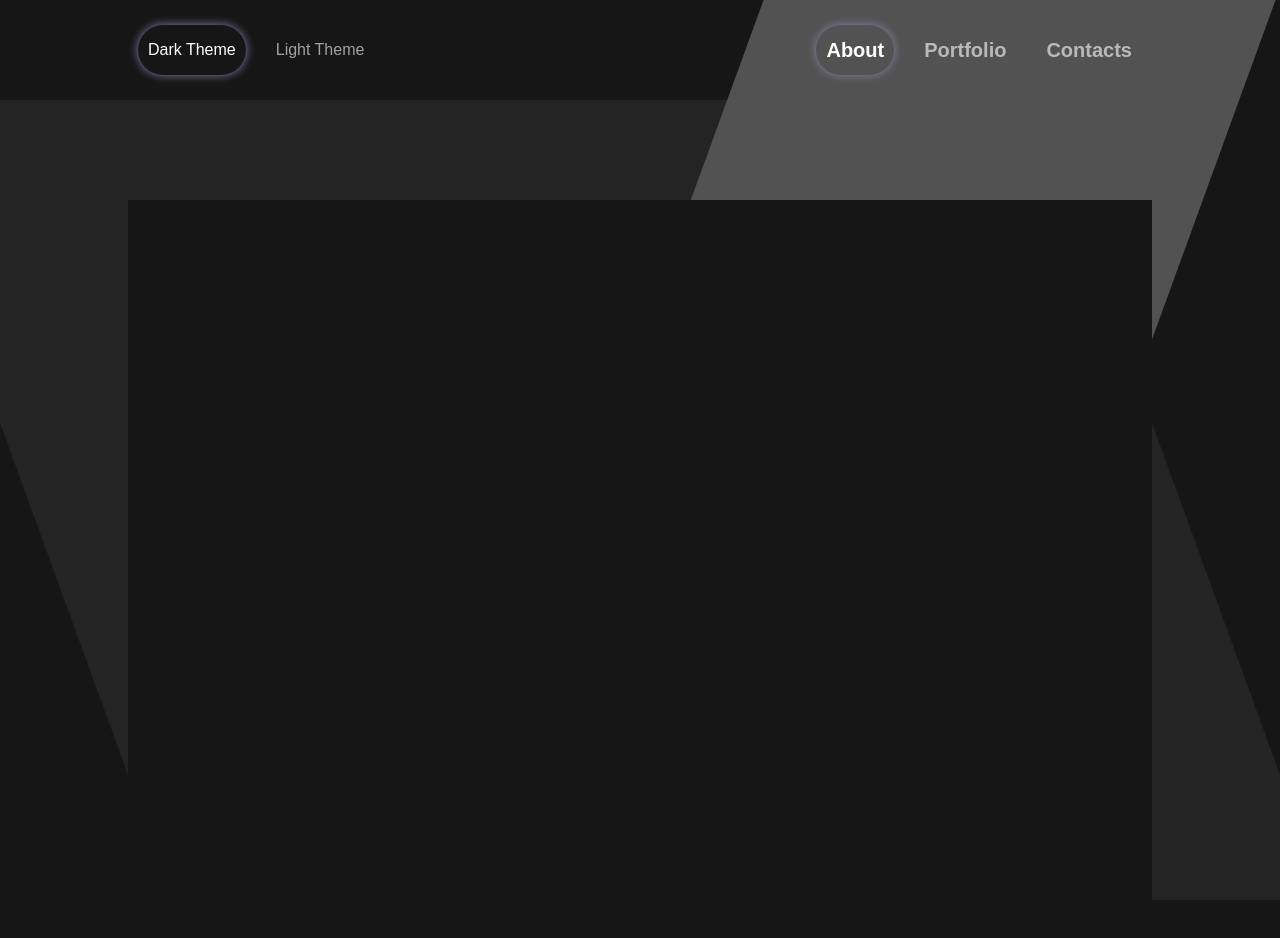
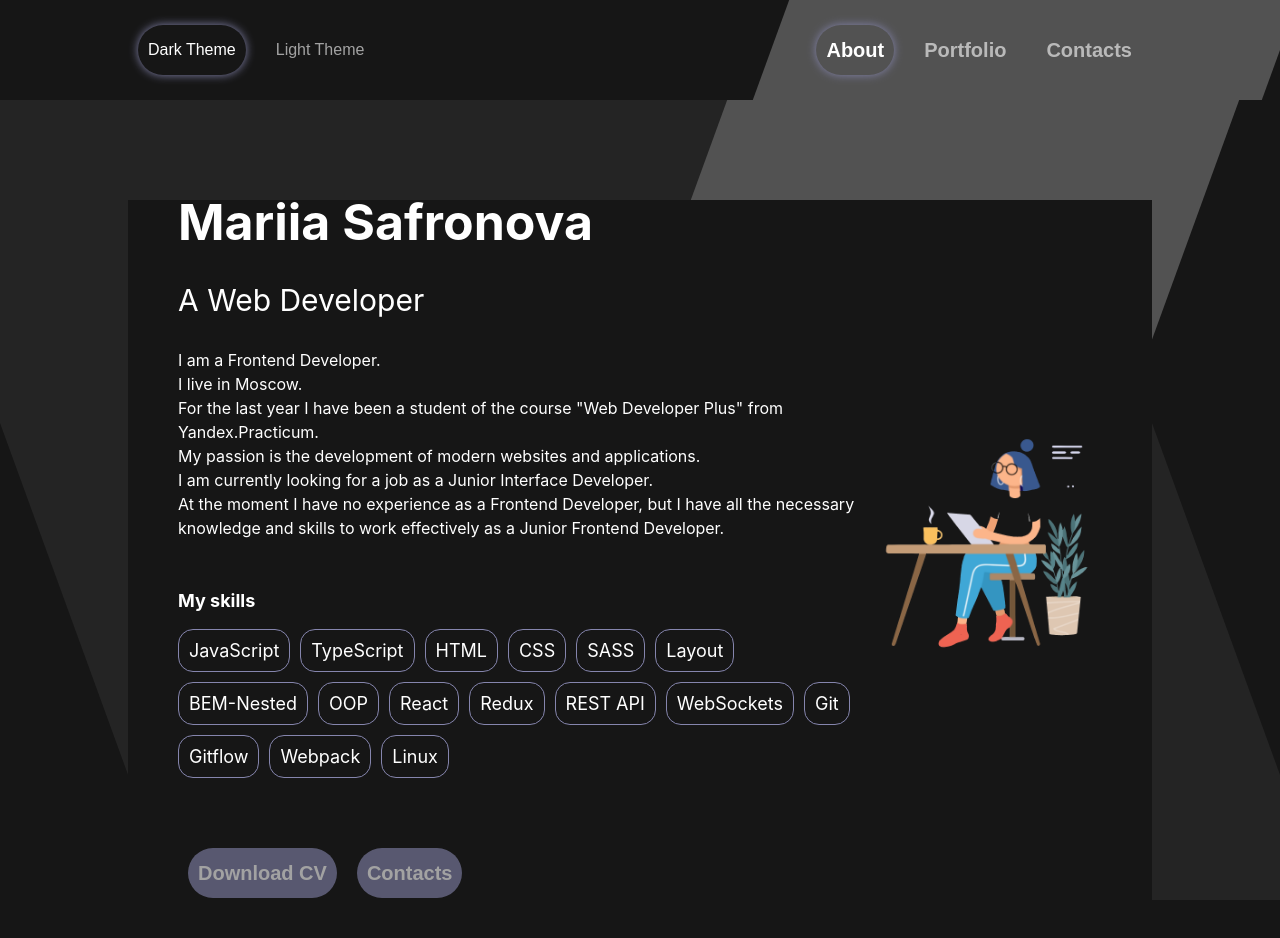
Before and after one commit to mary-an-safronova/portfolio, a React (Create React App) app: page / in a window 1280 px wide. Shown: the top 938 px of the page. Built offline with nearby package versions, Linux system fonts and the light colour scheme.

Commit message:
feat: the 'About' block is laid out and its functionality is implemented

```diff
--- a/src/components/about/about.module.css
+++ b/src/components/about/about.module.css
@@ -12,7 +12,10 @@
     width: 100%;
     height: calc(100vh - 100px);
     position: absolute;
+    z-index: 3;
     bottom: 0;
+    display: flex;
+    align-items: center;
 }
 
 .innerWrap_theme_dark {
@@ -22,3 +25,86 @@
 .innerWrap_theme_light {
     background-color: rgb(255, 255, 255);
 }
+
+.infoWrap {
+    margin: 50px 0 50px 50px;
+}
+
+.title {
+    font-size: 50px;
+    margin: 0;
+}
+
+.subtitle {
+    font-size: 30px;
+}
+
+.description {
+    font-size: 16px;
+    line-height: 24px;
+}
+
+.skillsTitle {
+    font-size: 18px;
+    font-weight: bold;
+    margin-top: 50px;
+}
+
+.skillsContainer {
+    display: flex;
+    flex-wrap: wrap;
+    align-items: center;
+}
+
+.skill {
+    margin: 0 10px 10px 0;
+    border: 1px solid rgb(133, 133, 173);
+    border-radius: 15px;
+    padding: 10px;
+}
+
+.skillText {
+    margin: 0;
+    font-size: 18px;
+}
+
+.buttonWrap {
+    margin-top: 50px;
+}
+
+.btn {
+    margin: 10px;
+    padding: 0 10px;
+    border: none;
+    background-color: rgb(133, 133, 173);
+    font-size: 20px;
+    font-weight: 600;
+    border-radius: 40px;
+    height: 50px;
+    opacity: 0.6;
+}
+
+.btn:hover {
+    cursor: pointer;
+    background-color: transparent;
+    box-shadow: 0 0 10px rgb(133, 133, 173);
+    transition: box-shadow 0.3s ease;
+    opacity: 1;
+}
+
+.photoWrap {
+    margin: 50px 50px 50px 0;
+    width: 50%;
+}
+
+.photo {
+    width: 100%;
+}
+
+.text_color_darkTheme {
+    color: rgb(255, 255, 255);
+}
+
+.text_color_lightTheme {
+    color: rgb(19, 19, 19);
+}
--- a/src/components/about/about.tsx
+++ b/src/components/about/about.tsx
@@ -1,17 +1,62 @@
 import aboutStyle from './about.module.css';
 import { FC } from 'react';
+import photoImg from '../../images/portfolio_photo.png';
 
 type Props = {
     theme: string;
     themeLightClass: string;
     scrollToRef: () => void;
+    handleTabClick: (value: string) => void;
 }
 
-const About: FC<Props> = ({ theme, themeLightClass, scrollToRef }) => {
+const About: FC<Props> = ({ theme, themeLightClass, scrollToRef, handleTabClick }) => {
+
+    // Цвет текста в зависимости от темы
+    const themeTextColorClass = theme !== themeLightClass ? aboutStyle.text_color_darkTheme : aboutStyle.text_color_lightTheme;
+
     return (
         <section className={`${aboutStyle.wrap}`} id='about' ref={scrollToRef}>
-            <div className={`${aboutStyle.innerWrap} ${theme !== themeLightClass ? aboutStyle.innerWrap_theme_dark : aboutStyle.innerWrap_theme_light}`}>
-
+            <div className={`${aboutStyle.innerWrap} ${theme !== themeLightClass ? aboutStyle.innerWrap_theme_dark : aboutStyle.innerWrap_theme_light} ${themeTextColorClass}`}>
+                <div className={aboutStyle.infoWrap}>
+                    <h1 className={aboutStyle.title}>Mariia Safronova</h1>
+                    <p className={aboutStyle.subtitle}>A Web Developer</p>
+                    <p className={aboutStyle.description}>
+                        I am a Frontend Developer.<br/>
+                        I live in Moscow.<br/>
+                        For the last year I have been a student of the course "Web Developer Plus" from Yandex.Practicum.<br/>
+                        My passion is the development of modern websites and applications.<br/>
+                        I am currently looking for a job as a Junior Interface Developer.<br/>
+                        At the moment I have no experience as a Frontend Developer, but I have all the necessary knowledge and skills to work effectively as a Junior Frontend Developer.
+                    </p>
+                    <p className={aboutStyle.skillsTitle}>My skills</p>
+                    <div className={aboutStyle.skillsContainer}>
+                        <div className={aboutStyle.skill}><p className={aboutStyle.skillText}>JavaScript</p></div>
+                        <div className={aboutStyle.skill}><p className={aboutStyle.skillText}>TypeScript</p></div>
+                        <div className={aboutStyle.skill}><p className={aboutStyle.skillText}>HTML</p></div>
+                        <div className={aboutStyle.skill}><p className={aboutStyle.skillText}>CSS</p></div>
+                        <div className={aboutStyle.skill}><p className={aboutStyle.skillText}>SASS</p></div>
+                        <div className={aboutStyle.skill}><p className={aboutStyle.skillText}>Layout</p></div>
+                        <div className={aboutStyle.skill}><p className={aboutStyle.skillText}>BEM-Nested</p></div>
+                        <div className={aboutStyle.skill}><p className={aboutStyle.skillText}>OOP</p></div>
+                        <div className={aboutStyle.skill}><p className={aboutStyle.skillText}>React</p></div>
+                        <div className={aboutStyle.skill}><p className={aboutStyle.skillText}>Redux</p></div>
+                        <div className={aboutStyle.skill}><p className={aboutStyle.skillText}>REST API</p></div>
+                        <div className={aboutStyle.skill}><p className={aboutStyle.skillText}>WebSockets</p></div>
+                        <div className={aboutStyle.skill}><p className={aboutStyle.skillText}>Git</p></div>
+                        <div className={aboutStyle.skill}><p className={aboutStyle.skillText}>Gitflow</p></div>
+                        <div className={aboutStyle.skill}><p className={aboutStyle.skillText}>Webpack</p></div>
+                        <div className={aboutStyle.skill}><p className={aboutStyle.skillText}>Linux</p></div>
+                    </div>
+                    <div className={aboutStyle.buttonWrap}>
+                        <button className={`${aboutStyle.btn} ${themeTextColorClass}`}>Download CV</button>
+                        <button className={`${aboutStyle.btn} ${themeTextColorClass}`}
+                            onClick={() => handleTabClick('contacts')}
+                        >Contacts</button>
+                    </div>
+                </div>
+                <div className={aboutStyle.photoWrap}>
+                    <img className={aboutStyle.photo} src={photoImg} alt="photo" />
+                </div>
             </div>
         </section>
     )
--- a/src/components/app/app.tsx
+++ b/src/components/app/app.tsx
@@ -1,4 +1,4 @@
-import React, { useState, useEffect } from 'react';
+import { useState, useEffect } from 'react';
 import appStyle from './app.module.css';
 import { Header, About, Portfilio, Contacts } from '..';
 import { useInView } from 'react-intersection-observer';
@@ -15,6 +15,15 @@ function App() {
   const parallelogramLeftColor = theme !== themeLightClass ? 'rgb(36, 36, 36)' : '#c5e7e9';
   const parallelogramRightColor = theme !== themeLightClass ? 'rgb(82, 82, 82)' : '#33b7b6';
 
+  // Реализация перемещения скролла страницы до нужного блока в зависимости от переключения кнопки меню
+  const handleTabClick = (value: string) => {
+    const block = document.getElementById(value);
+    if (block) {
+        block.scrollIntoView({ behavior: "smooth" });
+        setTimeout(() => setCurrentTab(value), 500);
+    }
+  };
+
   // Реализация переключения кнопок меню в header в зависимости от перемещения скролла страницы
   const [aboutRef, inViewAbout] = useInView({ threshold: 0 });
   const [portfolioRef, inViewPortfolio] = useInView({ threshold: 0 });
@@ -30,9 +39,9 @@ function App() {
     <div className={`${appStyle.app} ${theme !== themeLightClass ? themeDarkClass : themeLightClass}`}>
       <div className={appStyle.parallelogramLeft} style={{ backgroundColor: parallelogramLeftColor }}></div>
       <div className={appStyle.parallelogramRight} style={{ backgroundColor: parallelogramRightColor }}></div>
-      <Header theme={theme} setTheme={setTheme} themeLightClass={themeLightClass} themeDarkClass={themeDarkClass} currentTab={currentTab} setCurrentTab={setCurrentTab} />
+      <Header theme={theme} setTheme={setTheme} themeLightClass={themeLightClass} themeDarkClass={themeDarkClass} currentTab={currentTab} handleTabClick={handleTabClick} />
       <main className={appStyle.main}>
-        <About scrollToRef={aboutRef} theme={theme} themeLightClass={themeLightClass} />
+        <About scrollToRef={aboutRef} theme={theme} themeLightClass={themeLightClass} handleTabClick={handleTabClick} />
         <Portfilio scrollToRef={portfolioRef} />
         <Contacts scrollToRef={contactsRef} theme={theme} themeLightClass={themeLightClass} />
       </main>
--- a/src/components/header/header.module.css
+++ b/src/components/header/header.module.css
@@ -9,6 +9,20 @@
     top: 0;
     left: 10vw;
     z-index: 10;
+  }
+
+  .parallelogramRight {
+    position: fixed;
+    top: 0;
+    bottom: 0;
+    right: 0;
+    z-index: 0;
+    width: 39.8vw;
+    height: 100px;
+    transform: skew(-20deg);
+      -webkit-transform: skew(-20deg);
+      -moz-transform: skew(-20deg);
+      -o-transform: skew(-20deg);
   }
 
   .themeBtnWrap {
@@ -26,6 +40,7 @@
     border-radius: 40px;
     height: 50px;
     opacity: 0.6;
+    z-index: 10;
   }
 
   .btn:hover {
--- a/src/components/header/header.tsx
+++ b/src/components/header/header.tsx
@@ -7,11 +7,16 @@ type Props = {
     themeLightClass: string;
     themeDarkClass: string;
     currentTab: string;
-    setCurrentTab: (currentTab: string) => void;
+    // setCurrentTab: (currentTab: string) => void;
+    handleTabClick: (value: string) => void;
 }
 
-const Header: FC<Props> = ({ theme, setTheme, themeLightClass, themeDarkClass, currentTab, setCurrentTab }) => {
+const Header: FC<Props> = ({ theme, setTheme, themeLightClass, themeDarkClass, currentTab, handleTabClick }) => {
     const [currentTheme, setCurrentTheme] = useState<string>('dark');
+
+    // Цвета фона
+    const parallelogramLeftColor = theme !== themeLightClass ? 'rgb(22, 22, 22)' : 'rgb(255, 255, 255)';
+    const parallelogramRightColor = theme !== themeLightClass ? 'rgb(82, 82, 82)' : '#33b7b6';
 
     // Переключение на темную тему по клику на кнопку
     const handleDarkThemeBtn = (): void => {
@@ -29,17 +34,18 @@ const Header: FC<Props> = ({ theme, setTheme, themeLightClass, themeDarkClass, c
     const themeBtnColorClass = theme !== themeLightClass ? headerStyle.btn_color_darkTheme : headerStyle.btn_color_lightTheme;
     const navBtnThemeClass = theme !== themeLightClass ? headerStyle.btn_color_darkTheme : (headerStyle.btn_color_lightTheme && headerStyle.btn_nav_lightTheme);
 
-    // Реализация перемещения скролла страницы до нужного блока в зависимости от переключения кнопки меню
-    const handleTabClick = (value: string) => {
-        const block = document.getElementById(value);
-        if (block) {
-            block.scrollIntoView({ behavior: "smooth" });
-            setTimeout(() => setCurrentTab(value), 500);
-        }
-    };
+    // // Реализация перемещения скролла страницы до нужного блока в зависимости от переключения кнопки меню
+    // const handleTabClick = (value: string) => {
+    //     const block = document.getElementById(value);
+    //     if (block) {
+    //         block.scrollIntoView({ behavior: "smooth" });
+    //         setTimeout(() => setCurrentTab(value), 500);
+    //     }
+    // };
 
     return (
-        <header className={`${headerStyle.header}`}>
+        <header className={`${headerStyle.header}`} style={{ backgroundColor: parallelogramLeftColor }}>
+            <div className={headerStyle.parallelogramRight} style={{ backgroundColor: parallelogramRightColor }}></div>
             <div className={headerStyle.themeBtnWrap}>
                 <button className={`${headerStyle.btn} ${headerStyle.themeBtn} ${themeBtnColorClass} ${currentTheme === 'dark' && headerStyle.btn_active}`} onClick={handleDarkThemeBtn}>Dark Theme</button>
                 <button className={`${headerStyle.btn} ${headerStyle.themeBtn} ${themeBtnColorClass} ${currentTheme === 'light' && headerStyle.btn_active}`} onClick={handleLightThemeBtn}>Light Theme</button>
```
Also changed, not shown: src/images/portfolio_photo.png (added).
